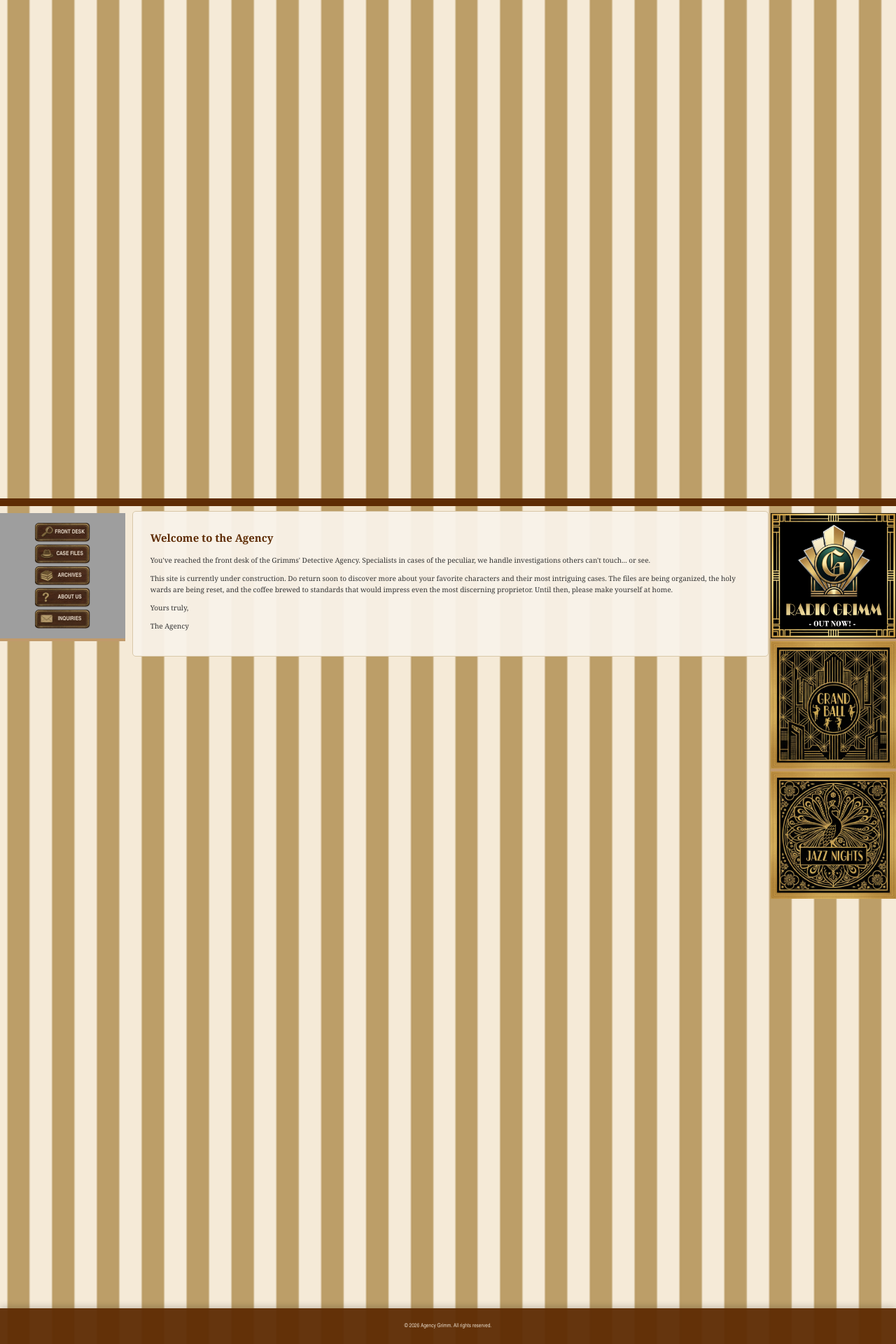
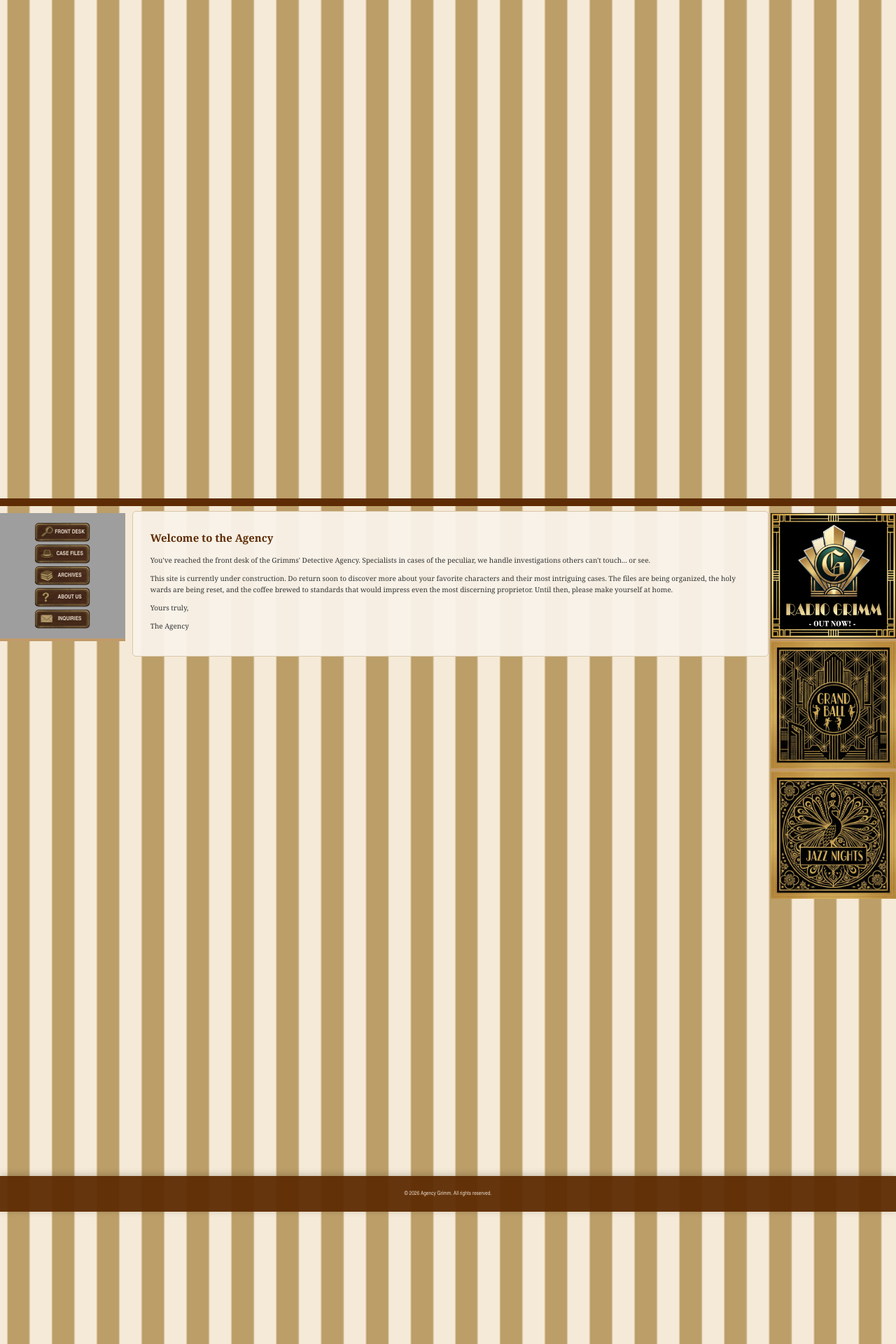
Before and after one commit to johnhopes-collab/grimmsdetectiveagency, a Jekyll site: the page built from index.html, in a window 1280 px wide. Shown: the part 752-2672 px from the top of the page at 70% size. Built offline with Jekyll 4.4.1, drawn with Linux system fonts in a browser that asks for light colours; grey boxes are pictures that could not be loaded.

Commit message:
Adjust min-height to 100vh in style.scss

```diff
--- a/assets/css/style.scss
+++ b/assets/css/style.scss
@@ -72,7 +72,7 @@ body {
     margin-top: 90vh;
     z-index: 1;
     display: flex;
-    min-height: 121vh;
+    min-height: 100vh;
     width: 100%;
     box-sizing: border-box;
     padding: 0;
```
